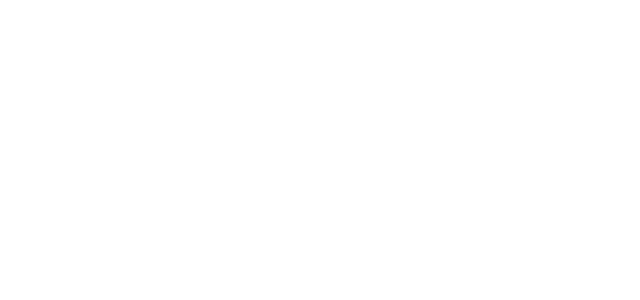
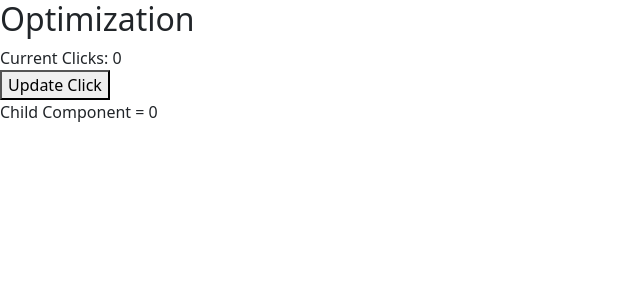
Before and after one commit to mern-trainer/Ramnas-Batch, a React (Vite) app in the folder MERN/Client/: page /optimization in a window 1280 px wide. Before the commit this address had no page. Shown: the top 300 px of the page, without its empty margins (0-640 px from the left). Built offline with nearby package versions, Linux system fonts and the light colour scheme.

Commit message:
memo in react

```diff
--- a/MERN/Client/src/App.jsx
+++ b/MERN/Client/src/App.jsx
@@ -1,12 +1,14 @@
 import { BrowserRouter, Routes, Route } from "react-router"
 import HomePage from "./Pages/HomePage"
 import Todo from "./Pages/Todo"
+import Optimization from "./Pages/Optimization"
 
 const App = () => {
     return <BrowserRouter>
         <Routes>
             <Route path="/" Component={HomePage} />
             <Route path="/todo" Component={Todo} />
+            <Route path="/optimization" Component={Optimization} />
         </Routes>
     </BrowserRouter>
 }
--- /dev/null
+++ b/MERN/Client/src/Pages/Child.jsx
@@ -0,0 +1,8 @@
+import { memo } from "react";
+
+const ChildComponent = ({ counter }) => {
+    console.log("Child Component rendered");
+    return <div>Child Component = {counter}</div>
+}
+
+export default memo(ChildComponent)
--- /dev/null
+++ b/MERN/Client/src/Pages/Optimization.jsx
@@ -0,0 +1,20 @@
+import { useState } from "react"
+import ChildComponent from "./Child"
+
+const Optimization = () => {
+
+    const [counter, setCounter] = useState(0)
+
+    const handleClick = () => {
+        setCounter(counter + 1)
+    }
+
+    return <div>
+        <h2>Optimization</h2>
+        <div>Current Clicks: {counter}</div>
+        <div><button onClick={handleClick}>Update Click</button></div>
+        <ChildComponent counter={counter} />
+    </div>
+}
+
+export default Optimization
```
